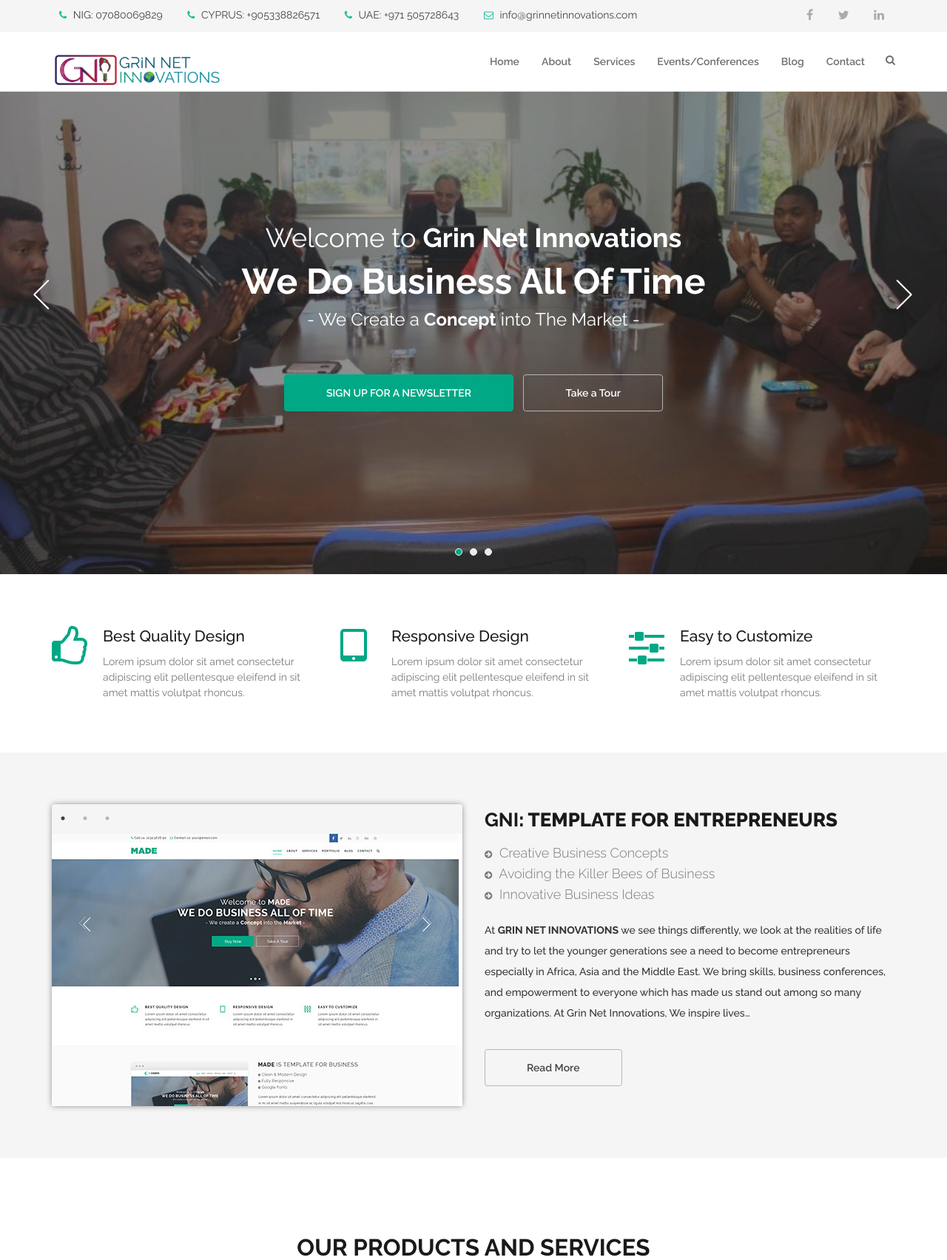
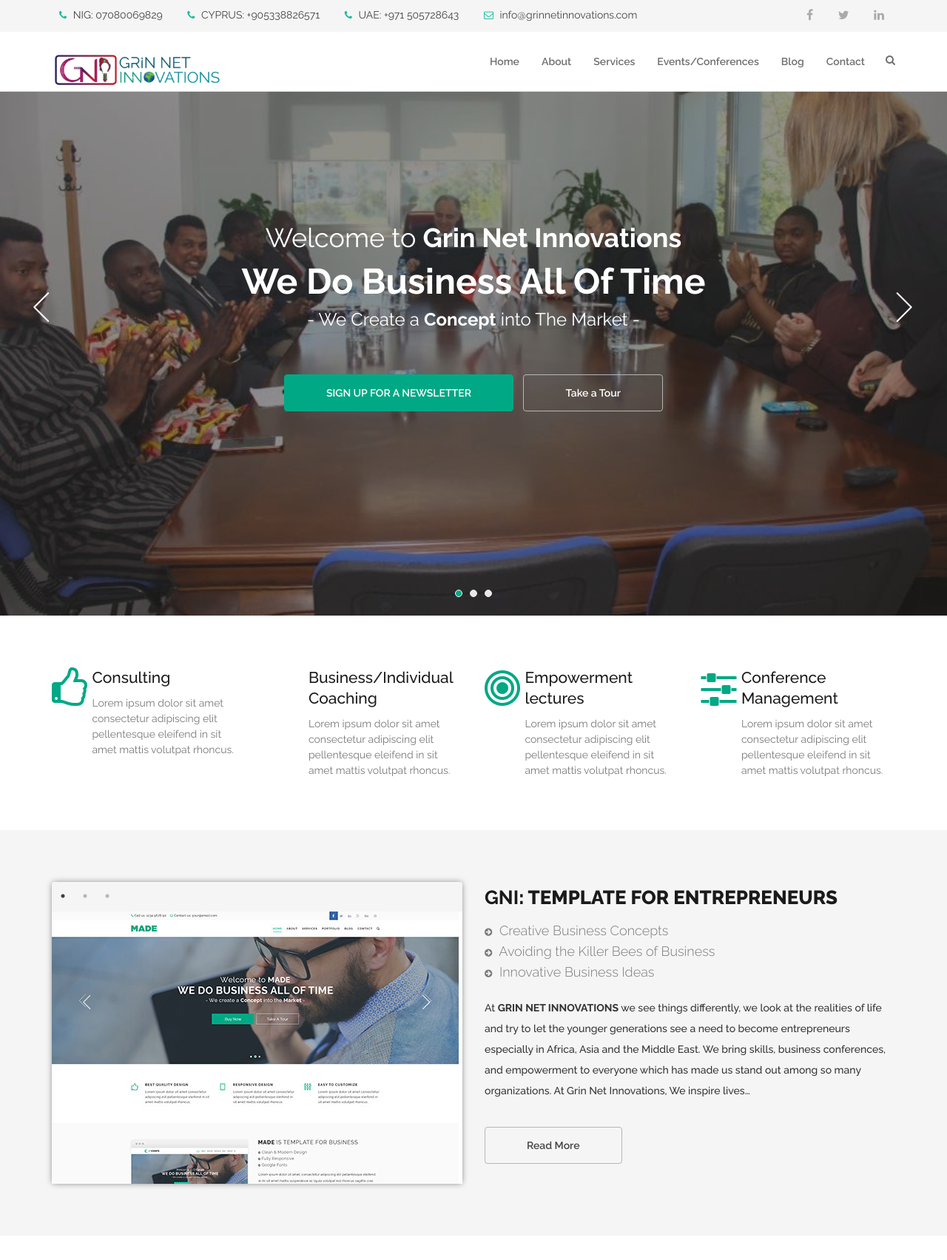
Before and after one commit to pastorenue/gni-site, a Django app: page / in a window 1280 px wide. Shown: the top 1703 px of the page at 74% size. Run offline with Django 3.2, Linux system fonts and the light colour scheme; some libraries are stand-ins or nearby versions; some web fonts are replaced.

Commit message:
updated index file

```diff
--- a/gni_site/templates/index.html
+++ b/gni_site/templates/index.html
@@ -164,8 +164,8 @@
                                     </div><!-- End off slid item -->
                                     <div class="slid_item">
                                         <div class="home_text ">
-                                            <h2 class="text-white">This is <strong>GNI</strong></h2>
-                                            <h1 class="text-white">Giving Value for the facets of humanity</h1>
+                                            <h1 class="text-white">This is <strong>GNI</strong></h1>
+                                            <h2 class="text-white">Lets Make You a Valuable Entrepreneur</h2>
                                             <h3 class="text-white">-Excellent Delivery is our <strong>MANTRA</strong> -</h3>
                                         </div>
 
@@ -175,9 +175,9 @@
                                     </div><!-- End off slid item -->
                                     <div class="slid_item">
                                         <div class="home_text ">
-                                            <h2 class="text-white">Welcome to <strong>Made</strong></h2>
-                                            <h1 class="text-white">We Do Business All Of Time</h1>
-                                            <h3 class="text-white">- We Create a <strong>Concept</strong> into The Market -</h3>
+                                            <h2 class="text-white">We Not Only Provide <strong>Consultancy</strong> Services,</h2>
+                                            <h1 class="text-white">We Provide You The Right Framework for Your Business</h1>
+                                            <h3 class="text-white">- BE BOLD | BE INNOVATIVE | BE INSPIRED -</h3>
                                         </div>
 
                                         <div class="home_btns m-top-40">
@@ -202,37 +202,49 @@
                 <div class="container">
                     <div class="row">
                         <div class="main_features fix roomy-70">
-                            <div class="col-md-4">
+                            <div class="col-md-3">
                                 <div class="features_item sm-m-top-30">
                                     <div class="f_item_icon">
                                         <i class="fa fa-thumbs-o-up"></i>
                                     </div>
                                     <div class="f_item_text">
-                                        <h3>Best Quality Design</h3>
+                                        <h3>Consulting</h3>
                                         <p>Lorem ipsum dolor sit amet consectetur adipiscing elit pellentesque eleifend
                                             in sit amet mattis volutpat rhoncus.</p>
                                     </div>
                                 </div>
                             </div>
-                            <div class="col-md-4">
+                            <div class="col-md-3">
                                 <div class="features_item sm-m-top-30">
                                     <div class="f_item_icon">
-                                        <i class="fa fa-tablet"></i>
+                                        <i class="fa fa-user-friends"></i>
                                     </div>
                                     <div class="f_item_text">
-                                        <h3>Responsive Design</h3>
+                                        <h3>Business/Individual Coaching</h3>
                                         <p>Lorem ipsum dolor sit amet consectetur adipiscing elit pellentesque eleifend
                                             in sit amet mattis volutpat rhoncus.</p>
                                     </div>
                                 </div>
                             </div>
-                            <div class="col-md-4">
+                            <div class="col-md-3">
+                                <div class="features_item sm-m-top-30">
+                                    <div class="f_item_icon">
+                                        <i class="fa fa-bullseye"></i>
+                                    </div>
+                                    <div class="f_item_text">
+                                        <h3>Empowerment lectures </h3>
+                                        <p>Lorem ipsum dolor sit amet consectetur adipiscing elit pellentesque eleifend
+                                            in sit amet mattis volutpat rhoncus.</p>
+                                    </div>
+                                </div>
+                            </div>
+                            <div class="col-md-3">
                                 <div class="features_item sm-m-top-30">
                                     <div class="f_item_icon">
                                         <i class="fa fa-sliders"></i>
                                     </div>
                                     <div class="f_item_text">
-                                        <h3>Easy to Customize</h3>
+                                        <h3>Conference Management </h3>
                                         <p>Lorem ipsum dolor sit amet consectetur adipiscing elit pellentesque eleifend
                                             in sit amet mattis volutpat rhoncus.</p>
                                     </div>
```
